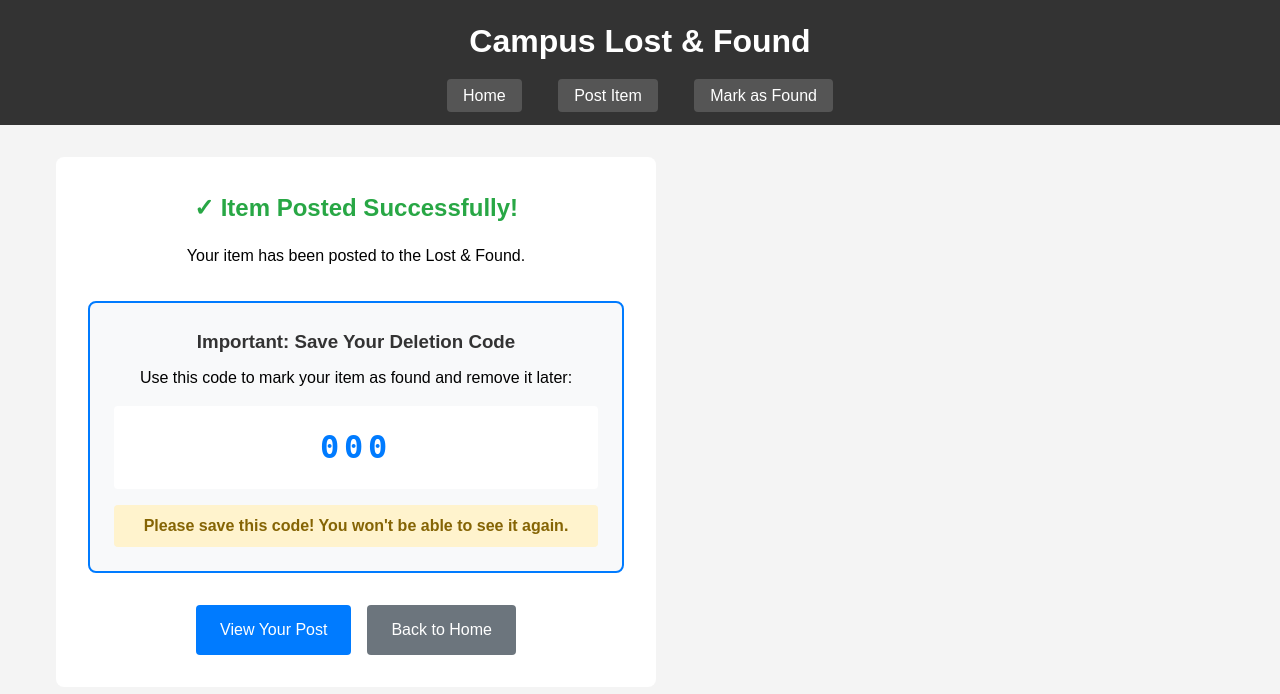
After one commit to rachelriemersma/lost-and-found, a Flask app: template templates/post_success.html in a window 1280 px wide. The commit adds this page. Shown: the top 694 px of the page. Run offline with Flask 3, Linux system fonts and the light colour scheme; the template is opened without the code that fills it: most values are stand-ins (such as "Sample title", 1, 10 or a date in 2020).

Commit message:
db working

```diff
--- a/app.py
+++ b/app.py
@@ -1,35 +1,101 @@
-from flask import Flask, render_template, request, redirect, url_for
+from flask import Flask, render_template, request, redirect, url_for, flash, session
+from flask_sqlalchemy import SQLAlchemy
 from datetime import datetime
+import random
+import string
 
 app = Flask(__name__)
+app.config['SECRET_KEY'] = 'your-secret-key-change-this-in-production'
+app.config['SQLALCHEMY_DATABASE_URI'] = 'sqlite:///lost_and_found.db'
+app.config['SQLALCHEMY_TRACK_MODIFICATIONS'] = False
 
-items = []
+db = SQLAlchemy(app)
+
+def generate_deletion_code():
+    """Generate a random 6-character code for item deletion"""
+    return ''.join(random.choices(string.ascii_uppercase + string.digits, k=6))
+
+# Database Model
+class Item(db.Model):
+    id = db.Column(db.Integer, primary_key=True)
+    title = db.Column(db.String(100), nullable=False)
+    description = db.Column(db.Text, nullable=False)
+    category = db.Column(db.String(50), nullable=False)
+    location = db.Column(db.String(100), nullable=False)
+    contact = db.Column(db.String(100), nullable=False)
+    deletion_code = db.Column(db.String(20), nullable=False)
+    date_posted = db.Column(db.DateTime, nullable=False, default=datetime.utcnow)
+
+    def __repr__(self):
+        return f'<Item {self.title}>'
 
 @app.route('/')
 def home():
+    items = Item.query.order_by(Item.date_posted.desc()).all()
     return render_template('home.html', items=items)
 
 @app.route('/post', methods=['GET', 'POST'])
 def post_item():
     if request.method == 'POST':
-        item = {
-            'id': len(items) + 1,
-            'title': request.form['title'],
-            'description': request.form['description'],
-            'category': request.form['category'],
-            'location': request.form['location'],
-            'contact': request.form['contact'],
-            'date_posted': datetime.now().strftime('%Y-%m-%d %H:%M')
-        }
-        items.append(item)
-        return redirect(url_for('home'))
+        deletion_code = generate_deletion_code()
+        item = Item(
+            title=request.form['title'],
+            description=request.form['description'],
+            category=request.form['category'],
+            location=request.form['location'],
+            contact=request.form['contact'],
+            deletion_code=deletion_code
+        )
+        db.session.add(item)
+        db.session.commit()
+
+        # Store the deletion code in session to show it to the user
+        session['last_deletion_code'] = deletion_code
+        session['last_item_id'] = item.id
+
+        return redirect(url_for('post_success'))
 
     return render_template('post.html')
 
+@app.route('/post-success')
+def post_success():
+    deletion_code = session.get('last_deletion_code')
+    item_id = session.get('last_item_id')
+
+    if not deletion_code or not item_id:
+        return redirect(url_for('home'))
+
+    # Clear session after displaying
+    session.pop('last_deletion_code', None)
+    session.pop('last_item_id', None)
+
+    return render_template('post_success.html', deletion_code=deletion_code, item_id=item_id)
+
+@app.route('/delete', methods=['GET', 'POST'])
+def delete_item():
+    if request.method == 'POST':
+        item_id = request.form.get('item_id')
+        deletion_code = request.form.get('deletion_code')
+
+        item = Item.query.get(item_id)
+
+        if item and item.deletion_code == deletion_code:
+            db.session.delete(item)
+            db.session.commit()
+            flash('Item successfully marked as found and removed!', 'success')
+            return redirect(url_for('home'))
+        else:
+            flash('Invalid item ID or deletion code. Please try again.', 'error')
+            return redirect(url_for('delete_item'))
+
+    return render_template('delete.html')
+
 @app.route('/item/<int:item_id>')
 def item_detail(item_id):
-    item = next((item for item in items if item['id'] == item_id), None)
+    item = Item.query.get_or_404(item_id)
     return render_template('item_detail.html', item=item)
 
 if __name__ == '__main__':
+    with app.app_context():
+        db.create_all()
     app.run(debug=True)
--- a/static/css/style.css
+++ b/static/css/style.css
@@ -129,3 +129,104 @@ button:hover {
     border-radius: 8px;
     max-width: 800px;
 }
+
+.success-message {
+    background: white;
+    padding: 2rem;
+    border-radius: 8px;
+    max-width: 600px;
+    text-align: center;
+}
+
+.success-message h2 {
+    color: #28a745;
+    margin-bottom: 1rem;
+}
+
+.deletion-code-box {
+    background: #f8f9fa;
+    border: 2px solid #007bff;
+    border-radius: 8px;
+    padding: 1.5rem;
+    margin: 2rem 0;
+}
+
+.deletion-code-box h3 {
+    color: #333;
+    margin-bottom: 0.5rem;
+}
+
+.code-display {
+    font-size: 2rem;
+    font-weight: bold;
+    color: #007bff;
+    background: white;
+    padding: 1rem;
+    border-radius: 4px;
+    margin: 1rem 0;
+    letter-spacing: 0.3rem;
+    font-family: monospace;
+}
+
+.warning {
+    color: #856404;
+    background: #fff3cd;
+    padding: 0.5rem;
+    border-radius: 4px;
+    margin-top: 1rem;
+    font-weight: bold;
+}
+
+.action-buttons {
+    margin-top: 2rem;
+    display: flex;
+    gap: 1rem;
+    justify-content: center;
+}
+
+.btn {
+    display: inline-block;
+    padding: 0.75rem 1.5rem;
+    background-color: #007bff;
+    color: white;
+    text-decoration: none;
+    border-radius: 4px;
+}
+
+.btn:hover {
+    background-color: #0056b3;
+}
+
+.btn-secondary {
+    background-color: #6c757d;
+}
+
+.btn-secondary:hover {
+    background-color: #545b62;
+}
+
+.alert {
+    padding: 1rem;
+    margin-bottom: 1rem;
+    border-radius: 4px;
+    max-width: 600px;
+}
+
+.alert-success {
+    background: #d4edda;
+    border: 1px solid #c3e6cb;
+    color: #155724;
+}
+
+.alert-error {
+    background: #f8d7da;
+    border: 1px solid #f5c6cb;
+    color: #721c24;
+}
+
+.helper-text {
+    font-size: 0.85rem;
+    color: #666;
+    margin-top: 0.25rem;
+    font-style: italic;
+}
--- a/templates/home.html
+++ b/templates/home.html
@@ -12,6 +12,7 @@
         <nav>
             <a href="{{ url_for('home') }}">Home</a>
             <a href="{{ url_for('post_item') }}">Post Item</a>
+            <a href="{{ url_for('delete_item') }}">Mark as Found</a>
         </nav>
     </header>
 
@@ -25,7 +26,7 @@
                     <h3>{{ item.title }}</h3>
                     <p><strong>Category:</strong> {{ item.category }}</p>
                     <p><strong>Location:</strong> {{ item.location }}</p>
-                    <p class="date">Posted: {{ item.date_posted }}</p>
+                    <p class="date">Posted: {{ item.date_posted.strftime('%Y-%m-%d %H:%M') }}</p>
                     <a href="{{ url_for('item_detail', item_id=item.id) }}">View Details</a>
                 </div>
                 {% endfor %}
--- a/templates/item_detail.html
+++ b/templates/item_detail.html
@@ -12,6 +12,7 @@
         <nav>
             <a href="{{ url_for('home') }}">Home</a>
             <a href="{{ url_for('post_item') }}">Post Item</a>
+            <a href="{{ url_for('delete_item') }}">Mark as Found</a>
         </nav>
     </header>
 
@@ -23,7 +24,7 @@
             <p><strong>Location:</strong> {{ item.location }}</p>
             <p><strong>Description:</strong> {{ item.description }}</p>
             <p><strong>Contact:</strong> {{ item.contact }}</p>
-            <p class="date">Posted: {{ item.date_posted }}</p>
+            <p class="date">Posted: {{ item.date_posted.strftime('%Y-%m-%d %H:%M') }}</p>
             <a href="{{ url_for('home') }}">Back to Home</a>
         </div>
         {% else %}
--- a/templates/post.html
+++ b/templates/post.html
@@ -12,6 +12,7 @@
         <nav>
             <a href="{{ url_for('home') }}">Home</a>
             <a href="{{ url_for('post_item') }}">Post Item</a>
+            <a href="{{ url_for('delete_item') }}">Mark as Found</a>
         </nav>
     </header>
 
--- /dev/null
+++ b/templates/post_success.html
@@ -0,0 +1,38 @@
+<!DOCTYPE html>
+<html lang="en">
+<head>
+    <meta charset="UTF-8">
+    <meta name="viewport" content="width=device-width, initial-scale=1.0">
+    <title>Post Success - Campus Lost & Found</title>
+    <link rel="stylesheet" href="{{ url_for('static', filename='css/style.css') }}">
+</head>
+<body>
+    <header>
+        <h1>Campus Lost & Found</h1>
+        <nav>
+            <a href="{{ url_for('home') }}">Home</a>
+            <a href="{{ url_for('post_item') }}">Post Item</a>
+            <a href="{{ url_for('delete_item') }}">Mark as Found</a>
+        </nav>
+    </header>
+
+    <main>
+        <div class="success-message">
+            <h2>✓ Item Posted Successfully!</h2>
+            <p>Your item has been posted to the Lost & Found.</p>
+
+            <div class="deletion-code-box">
+                <h3>Important: Save Your Deletion Code</h3>
+                <p>Use this code to mark your item as found and remove it later:</p>
+                <div class="code-display">{{ deletion_code }}</div>
+                <p class="warning">Please save this code! You won't be able to see it again.</p>
+            </div>
+
+            <div class="action-buttons">
+                <a href="{{ url_for('item_detail', item_id=item_id) }}" class="btn">View Your Post</a>
+                <a href="{{ url_for('home') }}" class="btn btn-secondary">Back to Home</a>
+            </div>
+        </div>
+    </main>
+</body>
+</html>
```
Also changed, not shown: reset_db.py (added, +55 -0 lines), templates/delete.html (added, +48 -0 lines).
